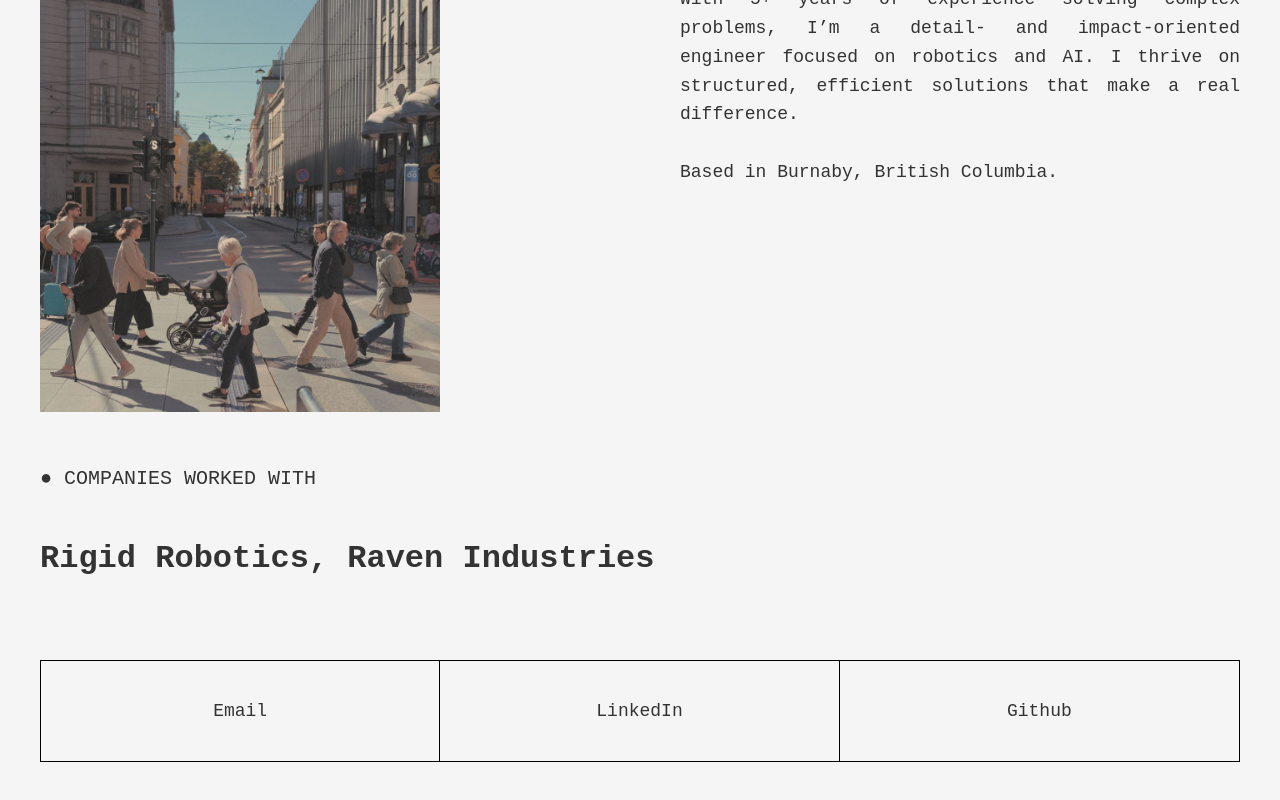
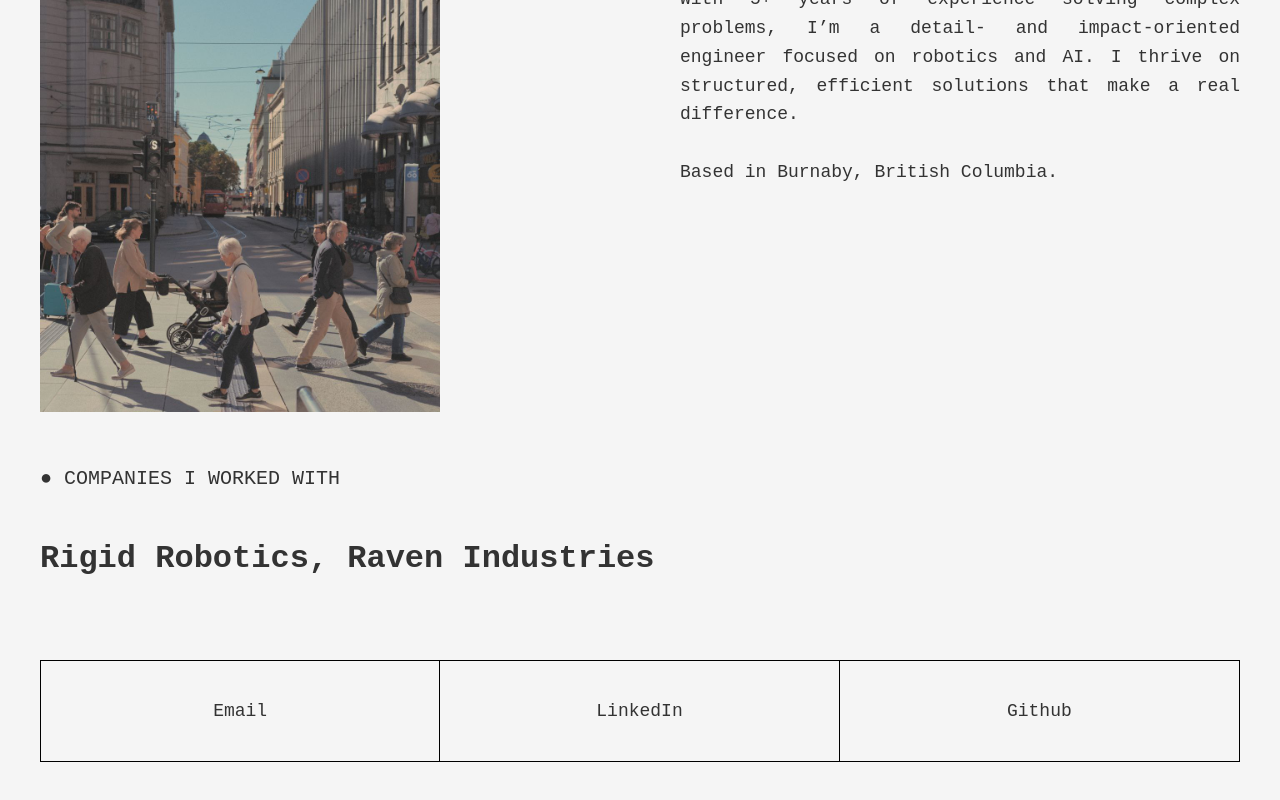
Before and after one commit to mamalmirza/mamalwp, a Next.js app: page / in a window 1280 px wide. Shown: the part 1188-1988 px from the top of the page. Built offline with nearby package versions, Linux system fonts and the light colour scheme.

Commit message:
Update Welcome component: Modify section title from "Companies Worked With" to "Companies I Worked With" and remove commented-out past clients section for cleaner code.

```diff
--- a/src/components/Welcome.tsx
+++ b/src/components/Welcome.tsx
@@ -132,23 +132,12 @@ export default function Welcome() {
       </section>
 
 
-        {/* Past Brands Worked With Section */}
-      {/* <section className="past-clients-wrapper">
-          <div className="past-clients-div">
-              <div className="header-div full-width">
-      <h5 className="heading-2">● Past Brands Worked With</h5>
-              </div>
-              <div className="client-list">
-      <h1 className="client-text">
-        Arena Club, Surfline, Vizio, DirectTV, Last.FM, TrackR, Vice, Pear Sports, Norton, Gyft, Vybe
-      </h1>
-              </div>
-           </div>
-      </section> */}
+      {/* Past Brands Worked With Section */}
+
       <section className="about-container">
 
           <div className="header-div full-width">
-            <h5 className="heading-2">● Companies Worked With</h5>
+            <h5 className="heading-2">● Companies I Worked With</h5>
           </div>
 
           <div className="client-list">
```
